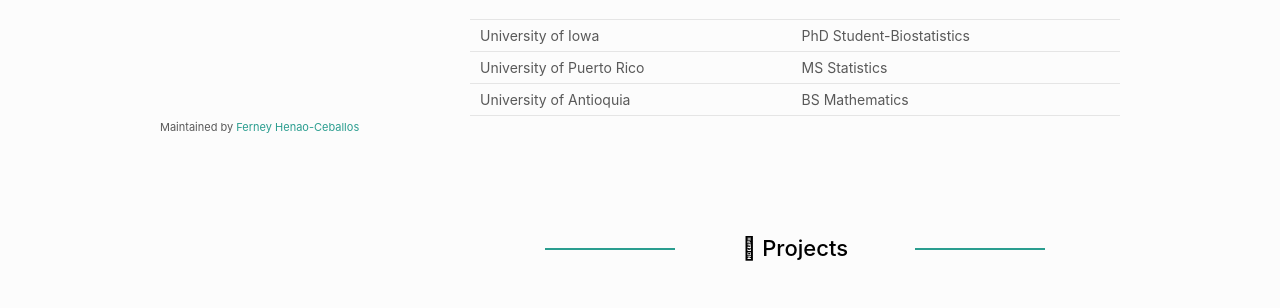
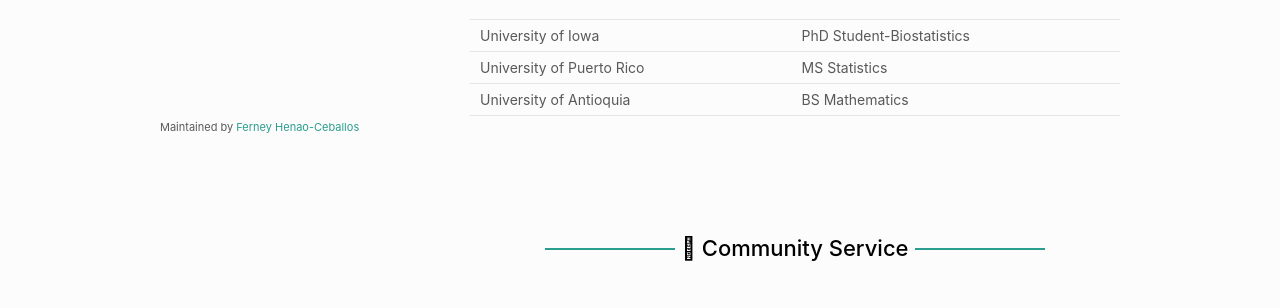
Before and after one commit to FerneyH/FerneyH.github.io, a plain HTML site: page index.html in a window 1280 px wide. Shown: the part 594-902 px from the top of the page. Drawn offline with Linux system fonts and the light colour scheme.

Commit message:
Update index.html

```diff
--- a/index.html
+++ b/index.html
@@ -82,7 +82,7 @@
   </section>
 
   <section id="CommunityService">
-        <h1 class="hr-lines"> &#xf51c; Projects </h1>
+        <h1 class="hr-lines"> &#xf51c; Community Service </h1>
         <p> I am part of the team Olimpiadas Matemáticas de Puerto Rico (OMPR) program, which aims to popularize mathematics in Puerto Rico while identifying and nurturing mathematical talent among students.<br><br>
             OMPR plays a vital role in selecting and training students to represent Puerto Rico in International Mathematical Olympiads.<br> </p>
 
```
